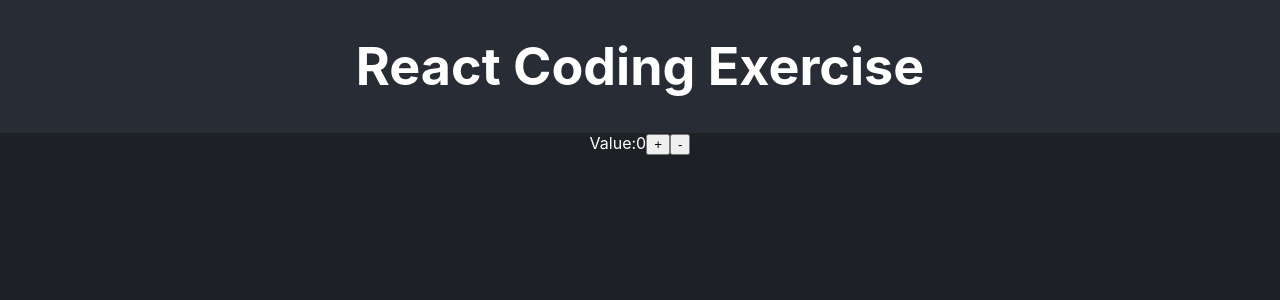
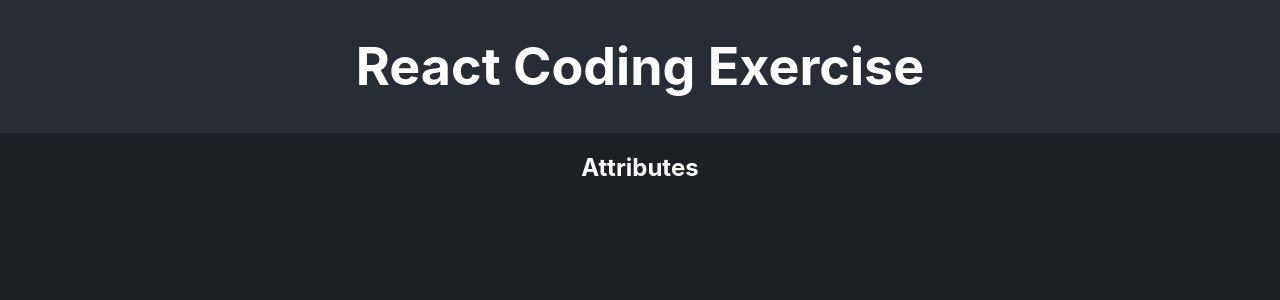
Before and after one commit to ZaynMuhammad/recruiting-webapp-character, a React (Create React App) app: page / in a window 1280 px wide. Shown: the top 300 px of the page. Built offline with nearby package versions, Linux system fonts and the light colour scheme.

Commit message:
First commit. Setting up the attributes component

```diff
--- a/src/App.js
+++ b/src/App.js
@@ -1,10 +1,17 @@
 import { useState } from 'react';
 import './App.css';
 import { ATTRIBUTE_LIST, CLASS_LIST, SKILL_LIST } from './consts.js';
+import { Attributes } from './components';
 
 
 function App() {
-  const [num, setNum] = useState(0);
+  const [strength, setStrength] = useState(0);
+  const [dexterity, setDexterity] = useState(0);
+  const [constitution, setConstitution] = useState(0);
+  const [intelligence, setIntelligence] = useState(0);
+  const [wisdom, setWisdom] = useState(0);
+  const [charisma, setCharsima] = useState(0);
+
   return (
     <div className="App">
       <header className="App-header">
@@ -12,10 +19,7 @@ function App() {
       </header>
       <section className="App-section">
         <div>
-          Value:
-          {num}
-          <button>+</button>
-          <button>-</button>
+          <Attributes />
         </div>
       </section>
     </div>
--- /dev/null
+++ b/src/components/Attributes/Attributes.js
@@ -0,0 +1,6 @@
+
+export function Attributes() {
+    return (<div>
+        <h2>Attributes</h2>
+    </div>)
+}
--- /dev/null
+++ b/src/components/index.js
@@ -0,0 +1,3 @@
+import { Attributes } from "./Attributes/Attributes";
+
+export { Attributes };
```
